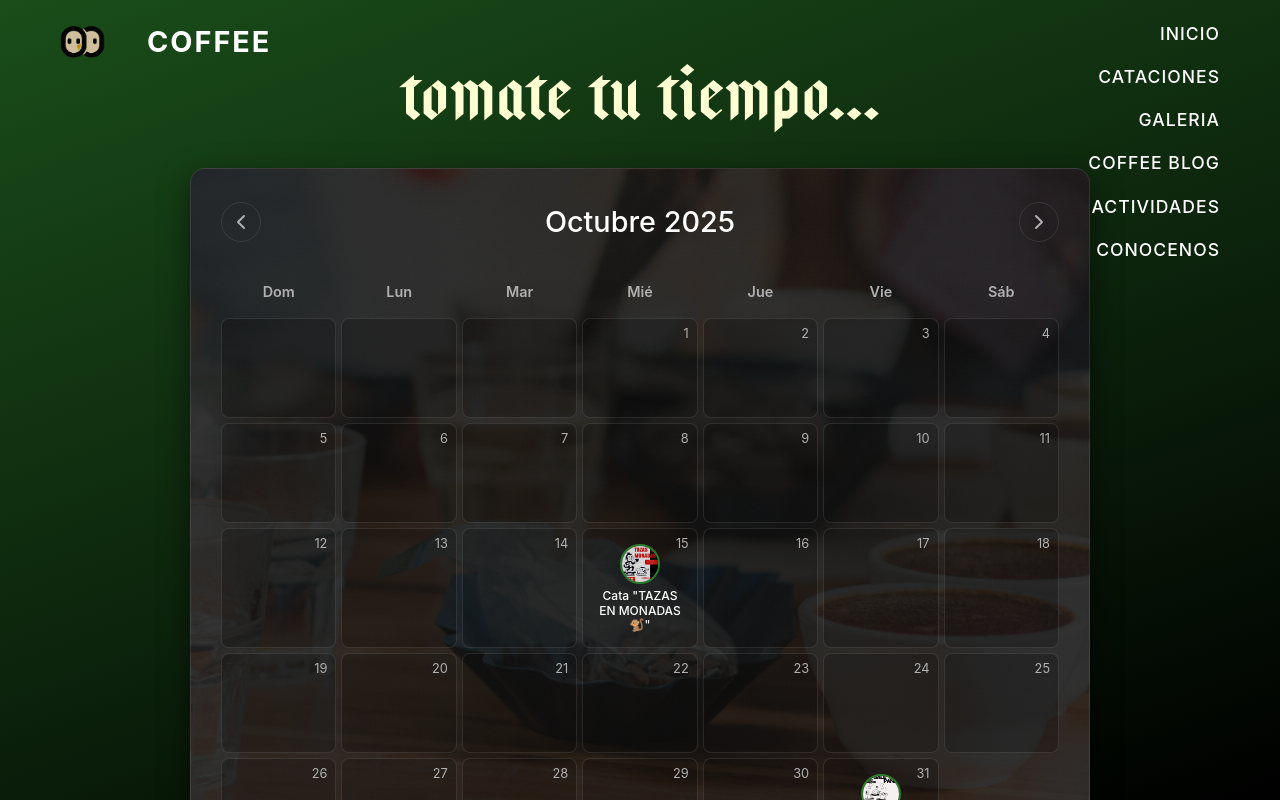
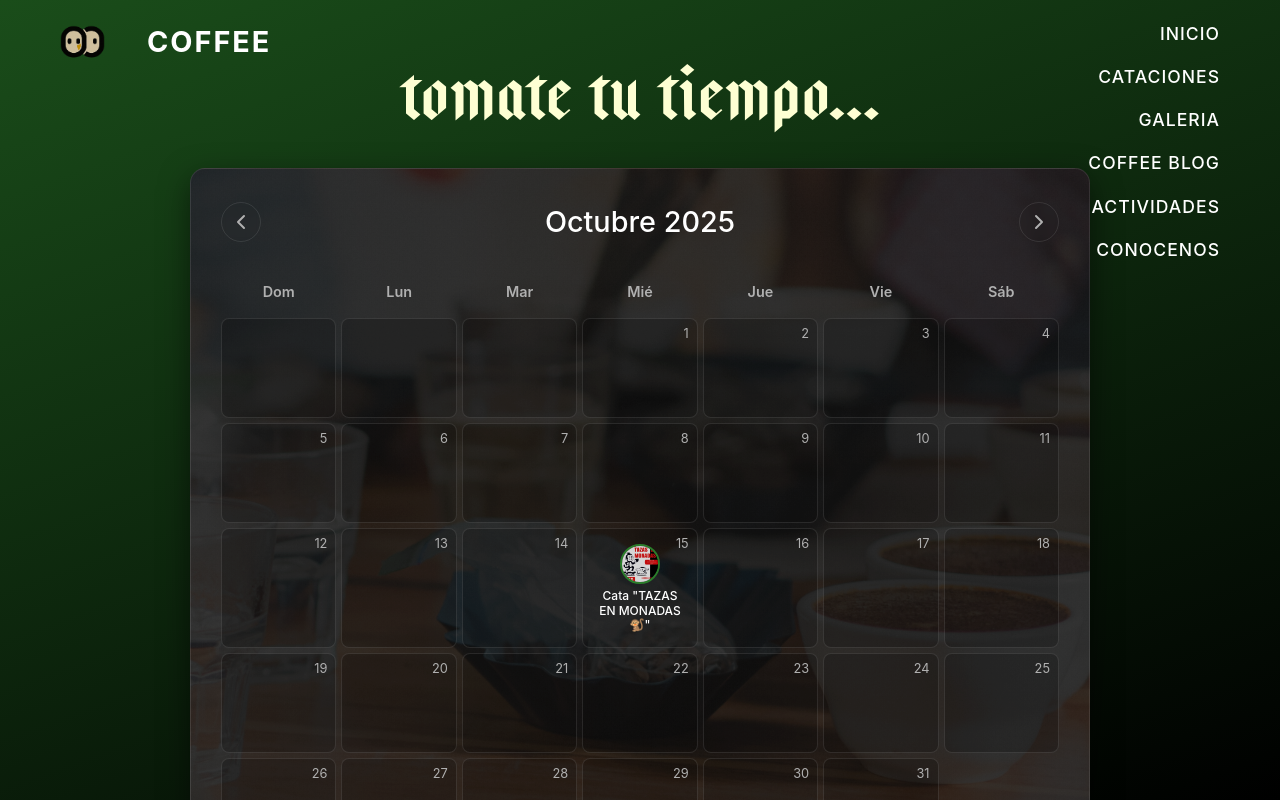
Before and after one commit to softwaredecafe/O.O-COFEE, a React (Vite) app in the folder frontend/: page /calendario in a window 1280 px wide. Built offline with nearby package versions, Linux system fonts and the light colour scheme.

Commit message:
actualizacion de calendario

```diff
--- a/frontend/src/components/EventCalendar.jsx
+++ b/frontend/src/components/EventCalendar.jsx
@@ -33,9 +33,9 @@ function EventCalendar() {
         },
         {
           id: 2,
-          title: 'Cata "SALE PANA"',
-          date: '2025-10-31',
-          imageUrl: '/images/catacion2.png'
+          title: '"FILTRADOS" de lo Basico a lo Complejo',
+          date: '2025-11-26',
+          imageUrl: '/images/taller.png'
         }
       ];
 
--- a/frontend/src/components/PromoSection.jsx
+++ b/frontend/src/components/PromoSection.jsx
@@ -16,7 +16,7 @@ const PromoSection = () => {
         >
           <div className="promo-image">
             <img
-              src="/images/mono.png"
+              src="/images/taller.png"
               alt="Coffee tasting event"
             />
           </div>
@@ -31,10 +31,9 @@ const PromoSection = () => {
           transition={{ delay: 0.3, duration: 0.8 }}
         >
           <div className="main-text">
-            <h2>La cata</h2>
-            <h2>amigable</h2>
-            <h2>de septiembre</h2>
-            <h2>esta cerca</h2>
+            <h2>¿Te apasiona</h2>
+            <h2>el café</h2>
+            <h2>y quieres perfeccionar tu técnica?</h2>
           </div>
 
           <motion.button
@@ -43,7 +42,7 @@ const PromoSection = () => {
             whileTap={{ scale: 0.95 }}
             onClick={() => window.location.href = '/calendario'}
           >
-            ¡Nuestras Actividades Futuras!
+            ¡Ver nuestras Actividades Futuras!
           </motion.button>
         </motion.div>
       </div>
```
Also changed, not shown: frontend/public/images/taller.png (added).
